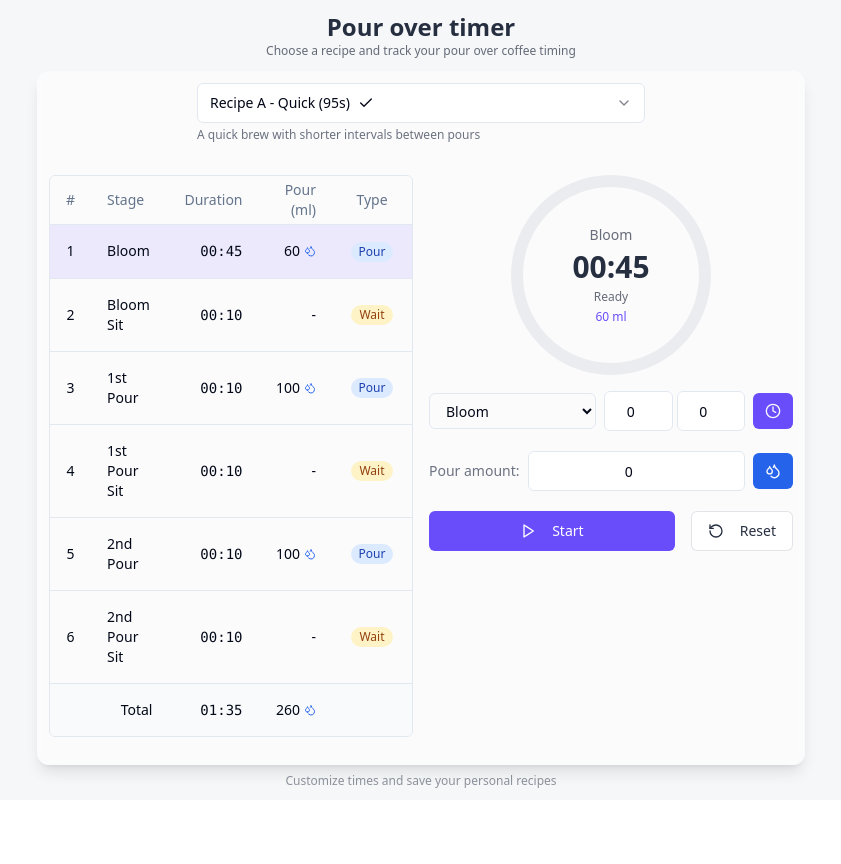
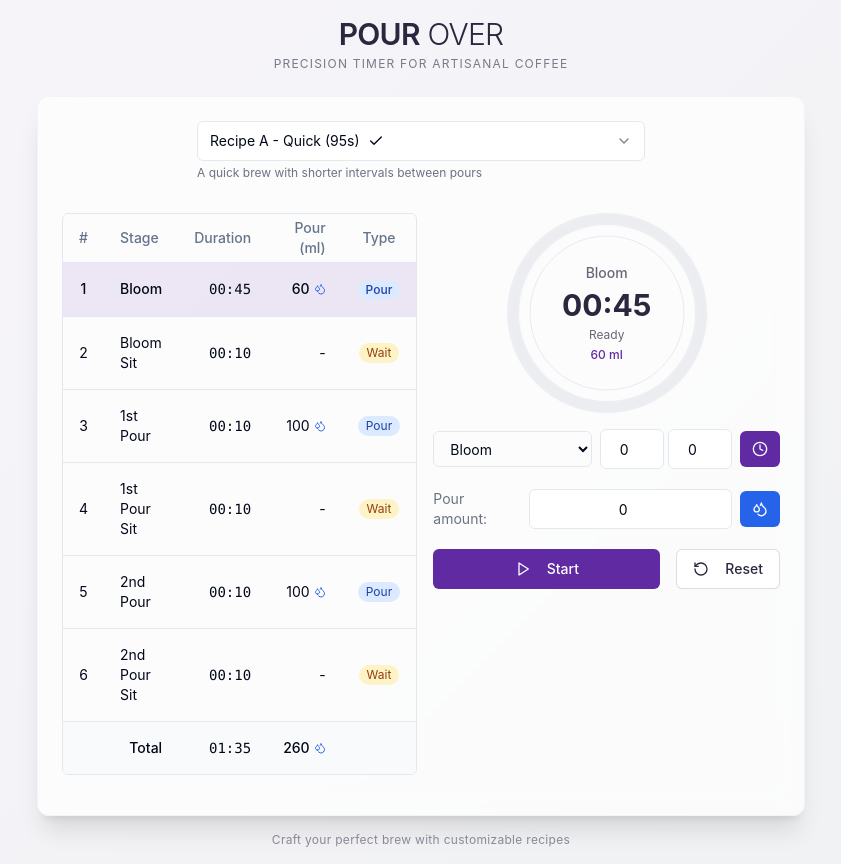
Before and after one commit to Alexcoffee3310/pour-over-timer, a React (Vite) app: page / in a window 1280 px wide. Shown: the whole page, without its empty margins (219-1060 px from the left). Before the commit the page ends 800 px from the top, so only its background shows below. Built offline with nearby package versions, Linux system fonts and the light colour scheme.

Commit message:
Refactor: Update aesthetic to modern luxury
Update the application's visual style to reflect a modern luxury aesthetic.

```diff
--- a/src/components/CircularProgress.tsx
+++ b/src/components/CircularProgress.tsx
@@ -16,11 +16,11 @@ interface CircularProgressProps {
 const CircularProgress: React.FC<CircularProgressProps> = ({
   progress,
   size = 200,
-  strokeWidth = 12,
+  strokeWidth = 10, // Thinner stroke for elegance
   showProgress = false,
   className,
   progressColor = 'stroke-timer-primary',
-  backgroundColor = 'stroke-timer-muted/30',
+  backgroundColor = 'stroke-timer-muted/20', // More subtle background
   isCompleted = false
 }) => {
   const normalizedProgress = Math.min(1, Math.max(0, progress));
@@ -37,7 +37,7 @@ const CircularProgress: React.FC<CircularProgressProps> = ({
         height={size}
         viewBox={`0 0 ${size} ${size}`}
         className={cn(
-          "transform -rotate-90",
+          "transform -rotate-90 drop-shadow-sm",
           isCompleted && "timer-complete-animation"
         )}
       >
@@ -63,8 +63,19 @@ const CircularProgress: React.FC<CircularProgressProps> = ({
           strokeDashoffset={strokeDashoffset}
           className={cn(
             "transition-all duration-200 ease-linear",
-            progressColor
+            progressColor,
+            "filter drop-shadow-md" // Add subtle shadow for depth
           )}
+        />
+
+        {/* Add subtle inner ring for luxury feel */}
+        <circle
+          cx={center}
+          cy={center}
+          r={radius - strokeWidth - 5}
+          strokeWidth={1}
+          fill="transparent"
+          className="stroke-timer-primary/10"
         />
       </svg>
 
--- a/src/index.css
+++ b/src/index.css
@@ -1,3 +1,4 @@
+
 @tailwind base;
 @tailwind components;
 @tailwind utilities;
@@ -50,12 +51,12 @@
 
     --sidebar-ring: 217.2 91.2% 59.8%;
 
-    /* Timer theme colors */
-    --timer-primary: 250 95% 64%;
-    --timer-secondary: 190 95% 39%;
-    --timer-background: 220 20% 97%;
-    --timer-text: 220 25% 20%;
-    --timer-muted: 220 10% 80%;
+    /* Timer theme colors - Modern Luxury Style */
+    --timer-primary: 267 59% 40%; /* Deep plum purple */
+    --timer-secondary: 200 13% 46%; /* Slate blue-gray */
+    --timer-background: 220 33% 99%; /* Soft white */
+    --timer-text: 246 22% 20%; /* Deep navy */
+    --timer-muted: 230 15% 76%; /* Soft gray */
   }
 
   .dark {
@@ -95,12 +96,12 @@
     --sidebar-border: 240 3.7% 15.9%;
     --sidebar-ring: 217.2 91.2% 59.8%;
 
-    /* Timer theme colors dark mode */
-    --timer-primary: 250 70% 60%;
-    --timer-secondary: 190 70% 50%;
-    --timer-background: 220 20% 10%;
-    --timer-text: 220 15% 90%;
-    --timer-muted: 220 10% 40%;
+    /* Timer theme colors dark mode - Modern Luxury Style */
+    --timer-primary: 267 59% 60%; /* Brighter plum purple for dark mode */
+    --timer-secondary: 200 13% 56%; /* Lighter slate for dark mode */
+    --timer-background: 246 22% 12%; /* Deep navy background */
+    --timer-text: 220 15% 90%; /* Light text */
+    --timer-muted: 230 15% 36%; /* Deeper muted tone */
   }
 }
 
@@ -115,6 +116,7 @@
     padding: 0;
     overflow: hidden;
     max-height: 100vh;
+    font-family: 'Inter', system-ui, -apple-system, sans-serif;
   }
 }
 
@@ -155,3 +157,16 @@
 ::-webkit-scrollbar-thumb:hover {
   background: var(--timer-text);
 }
+
+/* Modern Luxury Specific Styles */
+.luxury-glass {
+  @apply backdrop-blur-sm bg-white/40 border border-white/20 shadow-lg;
+}
+
+.luxury-card {
+  @apply bg-white/70 backdrop-blur-md border border-gray-100 shadow-xl rounded-xl;
+}
+
+.luxury-gradient {
+  background: linear-gradient(135deg, hsl(var(--timer-primary)/0.05) 0%, hsl(var(--timer-secondary)/0.1) 100%);
+}
--- a/src/pages/Index.tsx
+++ b/src/pages/Index.tsx
@@ -4,18 +4,22 @@ import Timer from '@/components/Timer';
 
 const Index = () => {
   return (
-    <div className="min-h-screen bg-timer-background flex flex-col items-center justify-center p-2">
-      <div className="text-center mb-3">
-        <h1 className="text-2xl font-bold text-timer-text">Pour over timer</h1>
-        <p className="text-xs text-timer-text/70">Choose a recipe and track your pour over coffee timing</p>
+    <div className="min-h-screen bg-timer-background flex flex-col items-center justify-center p-4 luxury-gradient">
+      <div className="text-center mb-6">
+        <h1 className="text-3xl font-light tracking-tight text-timer-text">
+          <span className="font-semibold">POUR</span> OVER
+        </h1>
+        <p className="text-xs uppercase tracking-widest text-timer-text/60 mt-1">
+          Precision Timer for Artisanal Coffee
+        </p>
       </div>
 
-      <div className="bg-white/50 backdrop-blur-sm p-3 rounded-xl shadow-lg w-full max-w-3xl">
+      <div className="luxury-card p-6 w-full max-w-3xl">
         <Timer />
       </div>
 
-      <p className="text-xs text-timer-text/50 mt-2">
-        Customize times and save your personal recipes
+      <p className="text-xs text-timer-text/50 mt-4 tracking-wide">
+        Craft your perfect brew with customizable recipes
       </p>
     </div>
   );
```
